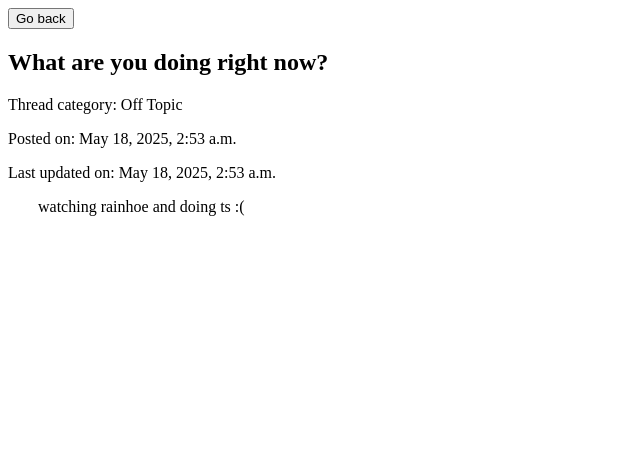
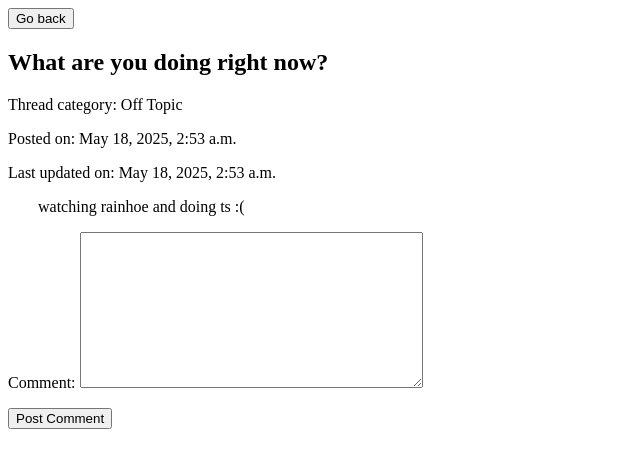
Before and after one commit to ghost-ily/hobbysite-F-6, a Django app: page /forum/threads/4 in a window 1280 px wide. Shown: the top 468 px of the page, without its empty margins (0-640 px from the left). Run offline with Django 5.2, Linux system fonts and the light colour scheme; data comes from the database, SQL or seed files in the repository; both versions use the stored data as it was after the commit.

Commit message:
Edited PostDetailView view and template to specs.
Added comment section and form.

```diff
--- a/forum/forms.py
+++ b/forum/forms.py
@@ -6,3 +6,12 @@ class ThreadForm(forms.ModelForm):
     class Meta:
         model = Thread
         fields = ['title', 'entry', 'category']
+
+
+class CommentForm(forms.ModelForm):
+    class Meta:
+        model = Comment
+        fields = ['entry']
+        labels = {
+            "entry": "Comment"
+        }
--- a/forum/templates/post_detail.html
+++ b/forum/templates/post_detail.html
@@ -1,10 +1,8 @@
 {% extends 'base.html' %}
-
-
 
 {% block content %}
 
-	<p> <a href="{% url 'post_list' %}"> <button type="button"> Go back </button> </a> </p>
+	<p> <a href="{% url 'forum:post_list' %}"> <button type="button"> Go back </button> </a> </p>
 
 	<h2>{{thread.title}}</h2>
 
@@ -16,8 +14,20 @@
 
 	<p style="text-indent:30px">{{thread.entry}}</p>
 
-	<p style="text-indent:45px">{{thread.comments.createdOn}}</p>
+	{% for comment in thread.comments.all %}
 
-	<p style="text-indent:45px">{{thread.comments.entry}}</p>
+	<p style="text-indent:45px">{{comment.createdOn}}</p>
+
+	<p style="text-indent:45px">{{comment.entry}}</p>
+
+	{% endfor %}
+
+	<form method="POST">
+
+		{% csrf_token %}
+		{{ form.as_p }}
+		<input type="submit" value="Post Comment">
+
+	</form>
 
 {% endblock %}
--- a/forum/templates/post_list.html
+++ b/forum/templates/post_list.html
@@ -4,7 +4,9 @@
 
 {% block content %}
 
+<a href="{% url 'forum:post_form' %}"> <button type="button"> Create Post </button> </a>
 
+<h3> Your threads: </h3>
 
 {% for category in categories %}
 	<h3> {{category.name}} - {{category.description}} </h3>
--- a/forum/views.py
+++ b/forum/views.py
@@ -1,9 +1,10 @@
 from django.views.generic.list import ListView
 from django.views.generic.detail import DetailView
 from django.views.generic.edit import CreateView
-from django.shortcuts import render
-from .models import ThreadCategory, Thread
-from .forms import ThreadForm
+from django.shortcuts import render, redirect
+from django.urls import reverse_lazy
+from .models import ThreadCategory, Thread, Comment
+from .forms import ThreadForm, CommentForm
 
 
 def list_threads(request):
@@ -26,4 +27,18 @@ class PostDetailView(DetailView):
     model = Thread
     template_name = 'post_detail.html'
 
-# Create your views here.
+    def get_context_data(self, **kwargs):
+        context = super().get_context_data(**kwargs)
+        context['form'] = CommentForm()
+        return context
+
+    def post(self, request, *args, **kwargs):
+        thread_pk = self.kwargs['pk']
+        form = CommentForm(request.POST)
+        if form.is_valid():
+            comment = Comment()
+            comment.entry = form.cleaned_data.get('entry')
+            comment.thread = Thread.objects.get(pk=thread_pk)
+            comment.save()
+        success_url = reverse_lazy("forum:post_detail", kwargs={'pk':thread_pk})
+        return redirect(success_url)
```
Also changed, not shown: db.sqlite3.
